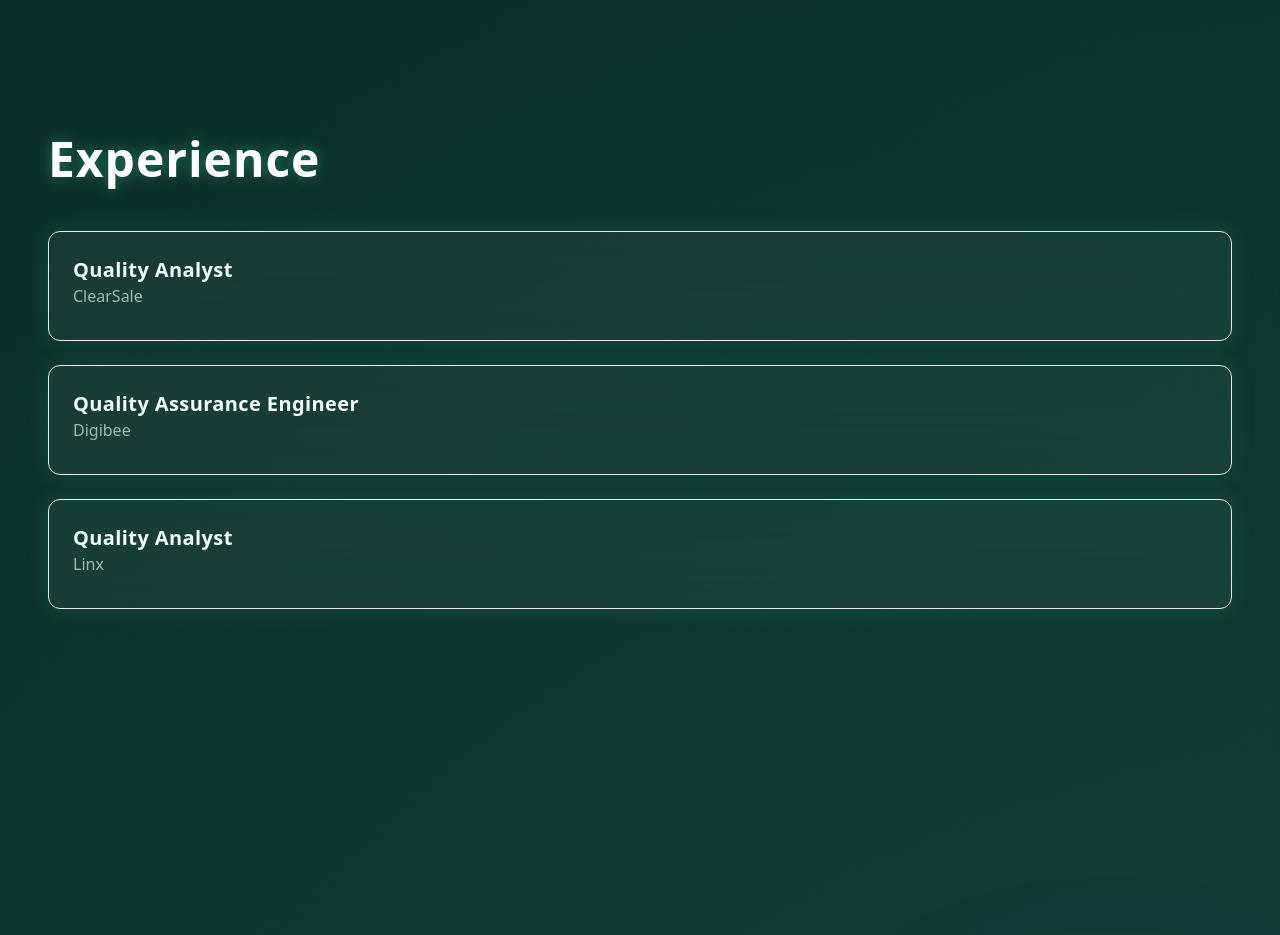
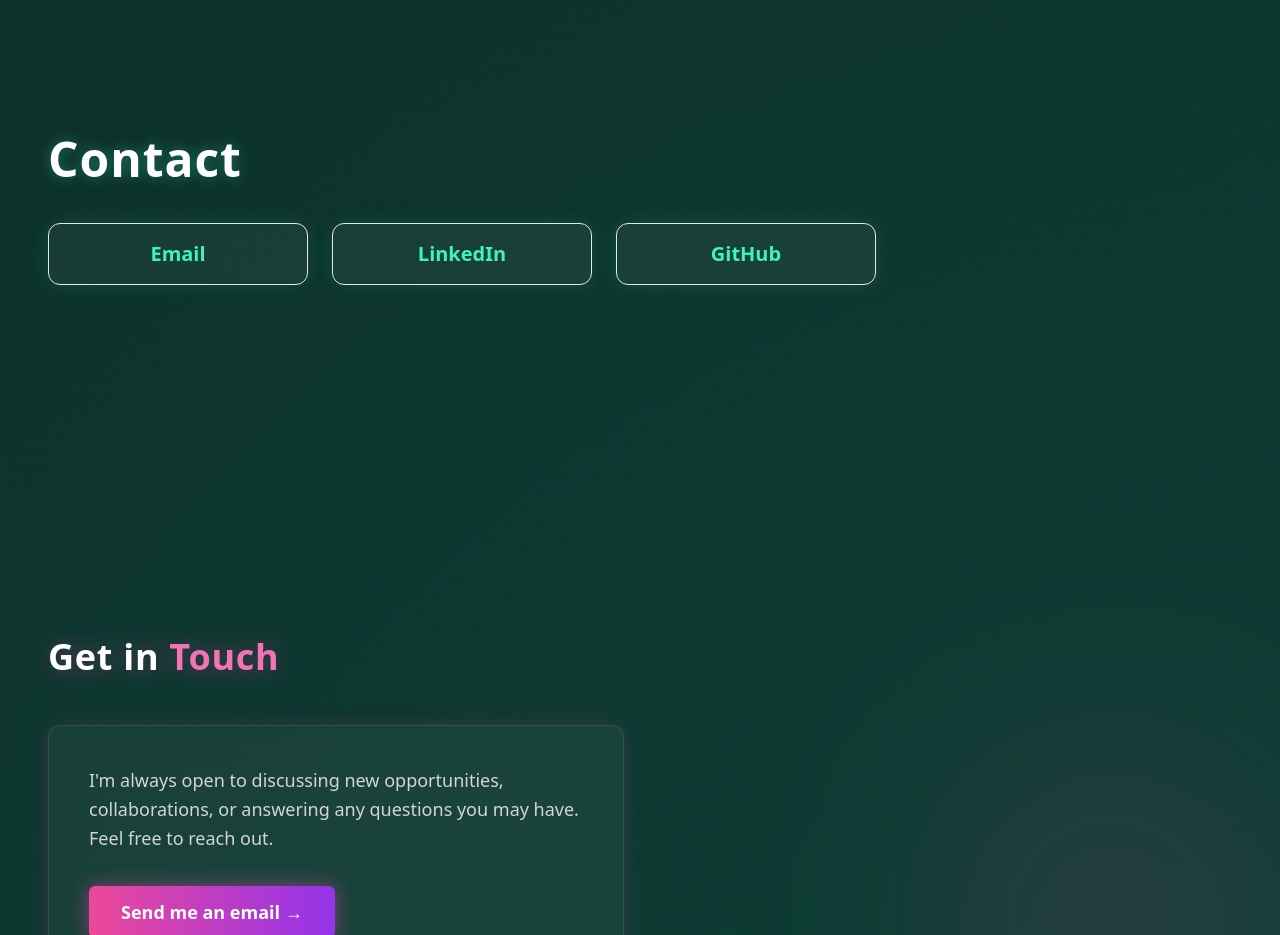
Before and after one commit to andradeg-luiza/personalpage, a React (Vite) app: page / in a window 1280 px wide. Shown: the part 4000-4935 px from the top of the page. Built offline with nearby package versions, Linux system fonts and the light colour scheme.

Commit message:
refactor(contact): simplify contact buttons to show only titles with hidden links

```diff
--- a/src/sections/experience/experience.tsx
+++ b/src/sections/experience/experience.tsx
@@ -1,102 +1,73 @@
-const experiences = [
-  {
-    role: "Quality Analyst",
-    company: "ClearSale",
-    date: "Jan 2023 — Present · 4 years",
-    location: "São Paulo, Brazil · Remote",
-    description: [
-      "Planning, designing, and executing test cases aligned with functional and non-functional requirements.",
-      "Conducting UI tests with a focus on usability validation and frontend quality.",
-      "Performing API tests to ensure efficient and accurate communication between backend services.",
-      "Executing regression, integration, functional, and exploratory testing to guarantee system stability.",
-      "Identifying issues, performing detailed analysis, and preparing comprehensive bug reports to support development teams."
-    ],
-  },
-  {
-    role: "Quality Assurance Engineer",
-    company: "Digibee",
-    date: "Jan 2022 — Sep 2022 · 9 months",
-    location: "São Paulo, Brazil · Remote",
-    description: [
-      "Creating and reviewing test scenarios based on functional and business requirements.",
-      "Executing manual tests to validate functionality and identify inconsistencies.",
-      "Developing automated tests using Cypress, Cucumber, and JavaScript.",
-      "Maintaining automated test scripts to improve efficiency and reliability.",
-      "Collaborating with development and product teams to enhance software quality.",
-      "Analyzing test results, documenting issues, and supporting defect resolution."
-    ],
-  },
-  {
-    role: "Quality Analyst",
-    company: "Linx",
-    date: "Aug 2021 — Jan 2022 · 6 months",
-    location: "Recife, Pernambuco, Brazil · Remote",
-    description: [
-      "Developing, executing, and maintaining automated test scripts for desktop applications.",
-      "Using TestComplete to create and execute functional and regression tests.",
-      "Programming automated tests using JavaScript for critical business scenarios.",
-      "Diagnosing failures and analyzing test results to identify performance issues and bugs.",
-      "Monitoring test performance and suggesting improvements for optimization.",
-      "Documenting processes, test cases, and results to ensure traceability.",
-      "Contributing to the evolution of the automation strategy with best practices and new tools."
-    ],
-  },
-];
-
-export default function Experience() {
+export default function Contact() {
   return (
-    <section id="experience" className="soft-container py-24">
-      <h2 className="text-4xl md:text-5xl font-bold mb-12 neon-heading text-center md:text-left">
-        Experience
+    <section id="contact" className="soft-container py-24">
+      <h2 className="text-4xl md:text-5xl font-bold mb-10 neon-heading text-left">
+        Contact
       </h2>
 
-      <div className="space-y-6">
-        {experiences.map((exp, index) => (
-          <div
-            key={index}
+      <div className="flex flex-col md:flex-row items-center md:items-start justify-start gap-6">
+
+        {/* Email */}
+        <a
+          href="mailto:andradeg.luiza@outlook.com"
           className="
-              group relative border border-[var(--accent-green)]/30 rounded-xl p-6
+            flex items-center justify-center
+            px-10 py-4 rounded-xl
+            border border-[var(--accent-green)]/40
             bg-white/5 backdrop-blur-xl
-              shadow-[0_0_25px_rgba(62,243,192,0.12)]
+            text-[var(--accent-green)] text-xl font-semibold
+            shadow-[0_0_20px_rgba(62,243,192,0.12)]
+            hover:shadow-[0_0_30px_rgba(62,243,192,0.22)]
+            hover:bg-[var(--accent-green)]/10
             transition-all duration-300
-              hover:shadow-[0_0_35px_rgba(62,243,192,0.22)]
-              cursor-pointer
+            w-full md:w-[260px]
           "
         >
-            {/* Cargo em destaque */}
-            <h3 className="text-xl font-semibold text-[var(--text-main)]">
-              {exp.role}
-            </h3>
+          Email
+        </a>
 
-            {/* Empresa logo abaixo */}
-            <p className="text-[var(--text-muted)] mb-2">
-              {exp.company}
-            </p>
-
-            {/* Conteúdo expandido */}
-            <div
+        {/* LinkedIn */}
+        <a
+          href="https://www.linkedin.com/in/andradegluiza/"
+          target="_blank"
+          rel="noopener noreferrer"
           className="
-                max-h-0 overflow-hidden opacity-0
-                group-hover:max-h-[800px] group-hover:opacity-100
-                transition-all duration-500 ease-in-out mt-2
+            flex items-center justify-center
+            px-10 py-4 rounded-xl
+            border border-[var(--accent-green)]/40
+            bg-white/5 backdrop-blur-xl
+            text-[var(--accent-green)] text-xl font-semibold
+            shadow-[0_0_20px_rgba(62,243,192,0.12)]
+            hover:shadow-[0_0_30px_rgba(62,243,192,0.22)]
+            hover:bg-[var(--accent-green)]/10
+            transition-all duration-300
+            w-full md:w-[260px]
           "
         >
-              <p className="text-sm text-[var(--accent-green)] font-medium mb-1">
-                {exp.date}
-              </p>
+          LinkedIn
+        </a>
 
-              <p className="text-sm text-[var(--text-muted)] mb-4">
-                {exp.location}
-              </p>
+        {/* GitHub */}
+        <a
+          href="https://github.com/andradeg-luiza"
+          target="_blank"
+          rel="noopener noreferrer"
+          className="
+            flex items-center justify-center
+            px-10 py-4 rounded-xl
+            border border-[var(--accent-green)]/40
+            bg-white/5 backdrop-blur-xl
+            text-[var(--accent-green)] text-xl font-semibold
+            shadow-[0_0_20px_rgba(62,243,192,0.12)]
+            hover:shadow-[0_0_30px_rgba(62,243,192,0.22)]
+            hover:bg-[var(--accent-green)]/10
+            transition-all duration-300
+            w-full md:w-[260px]
+          "
+        >
+          GitHub
+        </a>
 
-              <ul className="list-disc list-inside space-y-2 text-[var(--text-muted)] text-base leading-relaxed">
-                {exp.description.map((item, i) => (
-                  <li key={i}>{item}</li>
-                ))}
-              </ul>
-            </div>
-          </div>
-        ))}
       </div>
     </section>
   );
```
Lines whose indentation alone changed are shown as unchanged.
